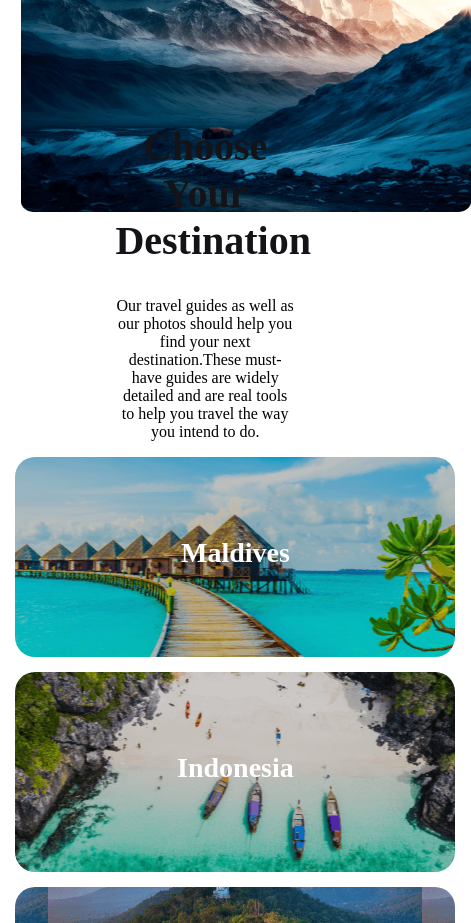
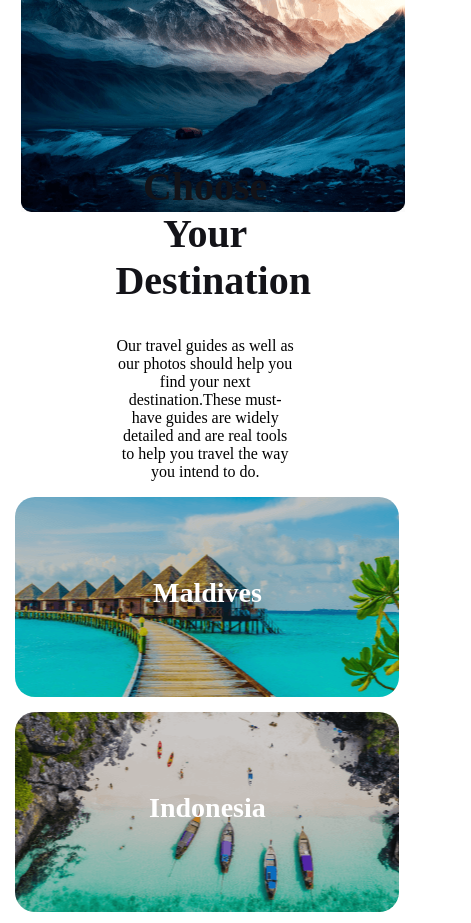
Before and after one commit to kazinishad/B9A2-Hero-Travel, a plain HTML site: page index.html in a window 390 px wide. Shown: the part 1340-2263 px from the top of the page, 471 px wide, since content can reach past the window. Drawn offline with Linux system fonts and the light colour scheme.

Commit message:
added update

```diff
--- a/style.css
+++ b/style.css
@@ -318,16 +318,16 @@
         width: 100%;
     }
     .scndpageall .scndpageimg1{
-        width: 450px;
+        width: 384px;
         height: 350px;
         margin-top: 13px;
     }
     .thrdpagetext{
         margin-left: 70px;
-        margin-top: 360px;
+        margin-top: 400px;
     }
     .thrdpageimg{
-        width: 440px;
+        width: 384px;
         margin-left: -30px;
         gap: 15px;
         grid-template-areas:
```
